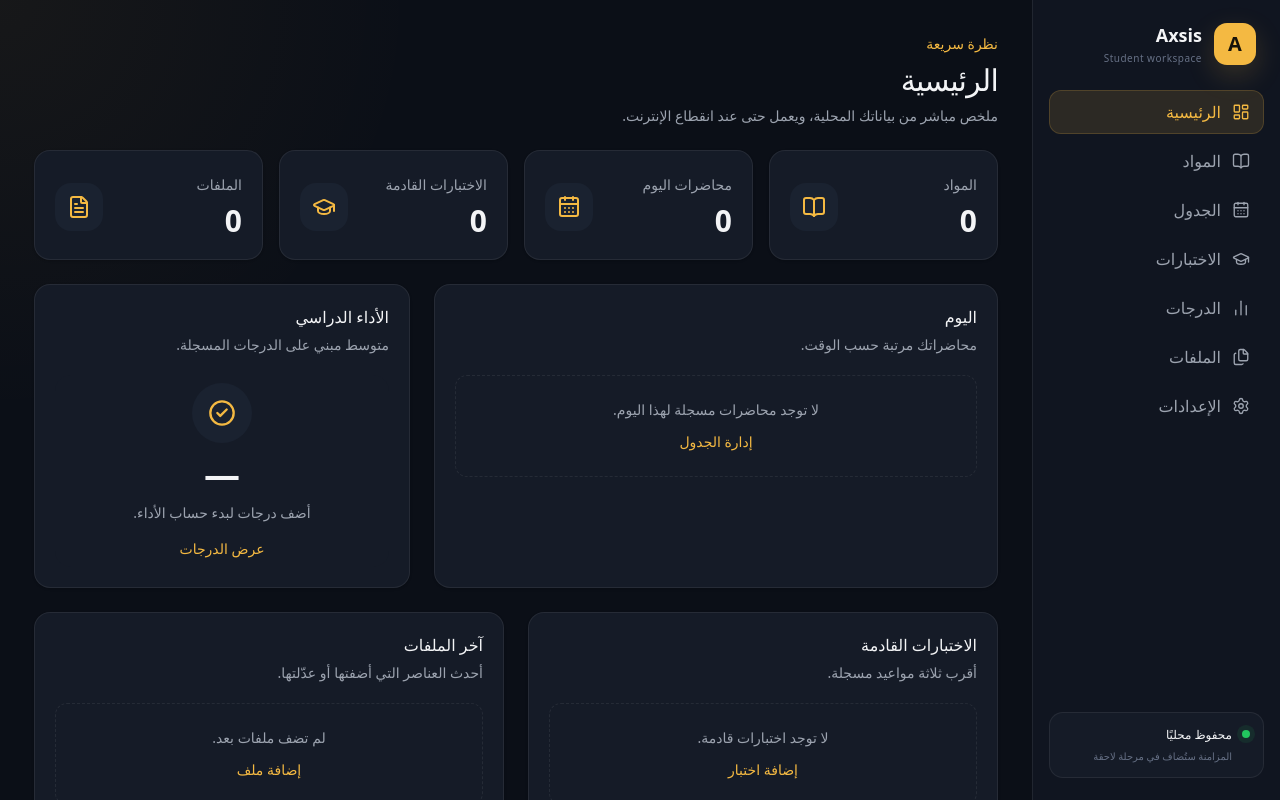
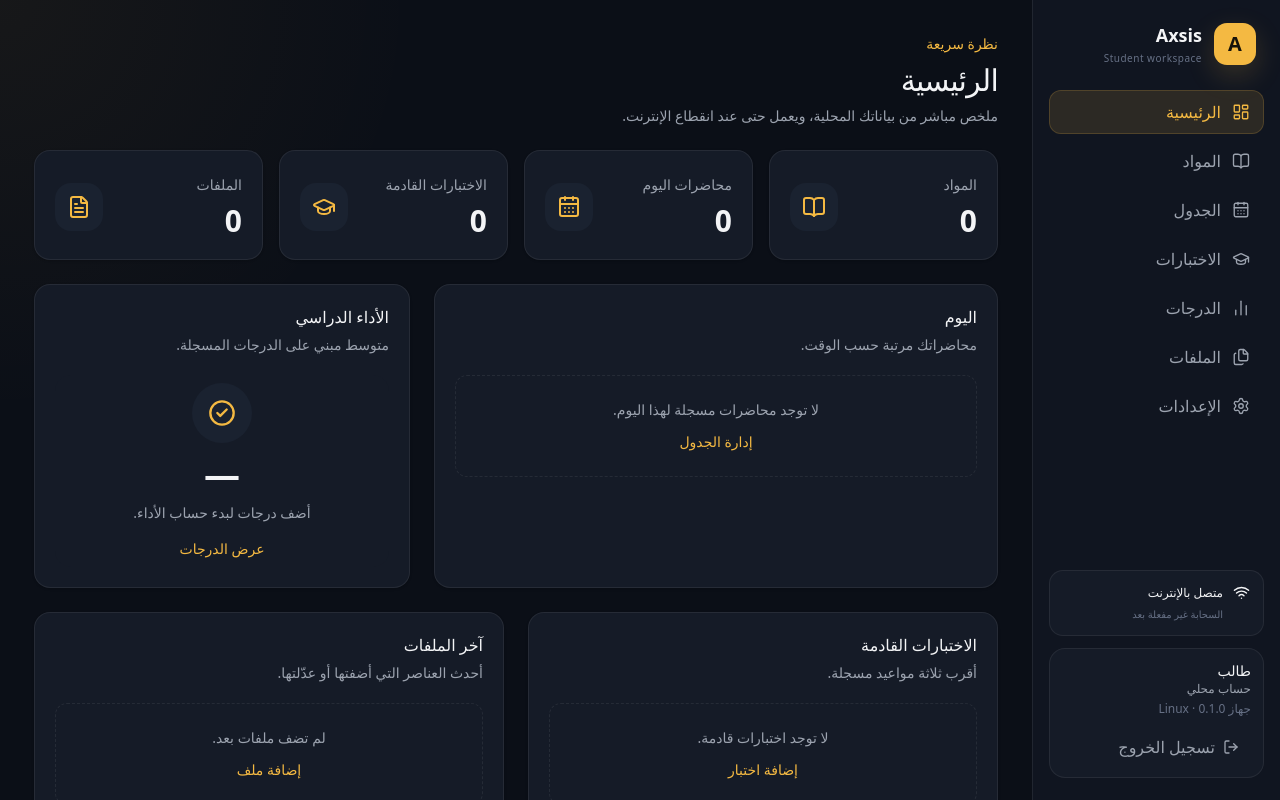
Before and after one commit to anasfityan/Axsis, a React (Vite) app in the folder v2/: page /auth in a window 1280 px wide. Both pictures are taken after a click on the button "المتابعة محليًا". Shown: the top 800 px of the page. Built offline with nearby package versions, Linux system fonts and the light colour scheme.

Commit message:
Add account and device diagnostics to app shell

```diff
--- a/v2/src/components/layout/AppShell.tsx
+++ b/v2/src/components/layout/AppShell.tsx
@@ -5,21 +5,39 @@ import {
   Files,
   GraduationCap,
   LayoutDashboard,
+  LogOut,
   Settings,
-} from "lucide-react"
-import { NavLink, Outlet } from "react-router-dom"
+  Wifi,
+  WifiOff,
+} from 'lucide-react'
+import { NavLink, Outlet, useNavigate } from 'react-router-dom'
+
+import { Button } from '@/components/ui/button'
+import { useAuth } from '@/services/auth/AuthProvider'
+import { getDeviceIdentity } from '@/services/device/device'
+import { useSyncRuntime } from '@/services/sync/SyncRuntimeProvider'
 
 const navigation = [
-  { to: "/dashboard", label: "الرئيسية", icon: LayoutDashboard },
-  { to: "/courses", label: "المواد", icon: BookOpen },
-  { to: "/schedule", label: "الجدول", icon: CalendarDays },
-  { to: "/exams", label: "الاختبارات", icon: GraduationCap },
-  { to: "/grades", label: "الدرجات", icon: ChartNoAxesColumn },
-  { to: "/files", label: "الملفات", icon: Files },
-  { to: "/settings", label: "الإعدادات", icon: Settings },
+  { to: '/dashboard', label: 'الرئيسية', icon: LayoutDashboard },
+  { to: '/courses', label: 'المواد', icon: BookOpen },
+  { to: '/schedule', label: 'الجدول', icon: CalendarDays },
+  { to: '/exams', label: 'الاختبارات', icon: GraduationCap },
+  { to: '/grades', label: 'الدرجات', icon: ChartNoAxesColumn },
+  { to: '/files', label: 'الملفات', icon: Files },
+  { to: '/settings', label: 'الإعدادات', icon: Settings },
 ]
 
 export function AppShell() {
+  const { session, signOut } = useAuth()
+  const { online, workerState, queue } = useSyncRuntime()
+  const navigate = useNavigate()
+  const device = getDeviceIdentity()
+
+  const handleSignOut = async () => {
+    await signOut()
+    navigate('/login', { replace: true })
+  }
+
   return (
     <div className="app-shell">
       <aside className="sidebar" aria-label="التنقل الرئيسي">
@@ -37,7 +55,7 @@ export function AppShell() {
               key={to}
               to={to}
               className={({ isActive }) =>
-                isActive ? "nav-item nav-item-active" : "nav-item"
+                isActive ? 'nav-item nav-item-active' : 'nav-item'
               }
             >
               <Icon aria-hidden="true" size={18} strokeWidth={1.8} />
@@ -46,11 +64,45 @@ export function AppShell() {
           ))}
         </nav>
 
-        <div className="sync-card">
-          <span className="sync-dot" aria-hidden="true" />
-          <div>
-            <strong>محفوظ محليًا</strong>
-            <span>المزامنة ستُضاف في مرحلة لاحقة</span>
+        <div className="mt-auto space-y-3">
+          <div className="sync-card">
+            {online ? (
+              <Wifi aria-hidden="true" size={17} />
+            ) : (
+              <WifiOff aria-hidden="true" size={17} />
+            )}
+            <div>
+              <strong>{online ? 'متصل بالإنترنت' : 'يعمل دون إنترنت'}</strong>
+              <span>
+                {workerState === 'unconfigured'
+                  ? 'السحابة غير مفعلة بعد'
+                  : `${queue.pending} معلقة، ${queue.failed} فاشلة`}
+              </span>
+            </div>
+          </div>
+
+          <div className="rounded-2xl border border-[var(--border)] bg-[var(--surface-2)] p-3">
+            <div className="mb-3 min-w-0">
+              <strong className="block truncate text-sm text-[var(--text-primary)]">
+                {session?.user.displayName ?? 'طالب'}
+              </strong>
+              <span className="block truncate text-xs text-[var(--text-secondary)]">
+                {session?.user.mode === 'cloud' ? session.user.email : 'حساب محلي'}
+              </span>
+              <span className="mt-1 block truncate text-xs text-[var(--text-muted)]">
+                {device.name} · {device.appVersion}
+              </span>
+            </div>
+            <Button
+              type="button"
+              variant="ghost"
+              size="sm"
+              className="w-full justify-start"
+              onClick={() => void handleSignOut()}
+            >
+              <LogOut aria-hidden="true" size={16} />
+              تسجيل الخروج
+            </Button>
           </div>
         </div>
       </aside>
@@ -65,7 +117,7 @@ export function AppShell() {
             key={to}
             to={to}
             className={({ isActive }) =>
-              isActive ? "mobile-nav-item mobile-nav-item-active" : "mobile-nav-item"
+              isActive ? 'mobile-nav-item mobile-nav-item-active' : 'mobile-nav-item'
             }
           >
             <Icon aria-hidden="true" size={20} strokeWidth={1.8} />
```
